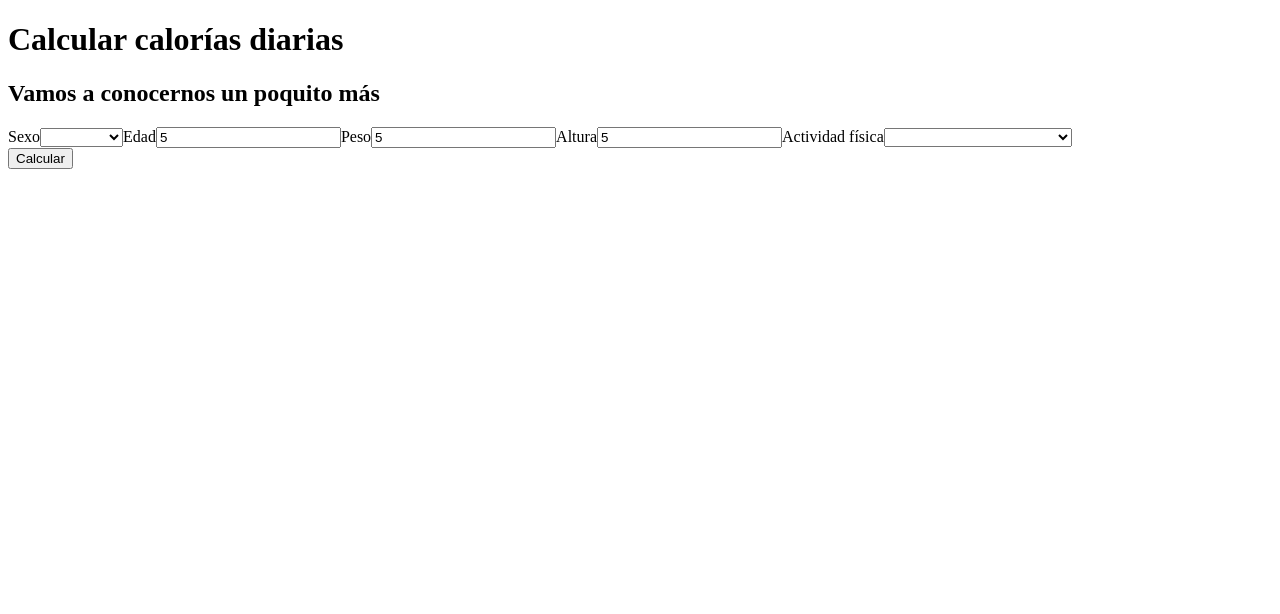
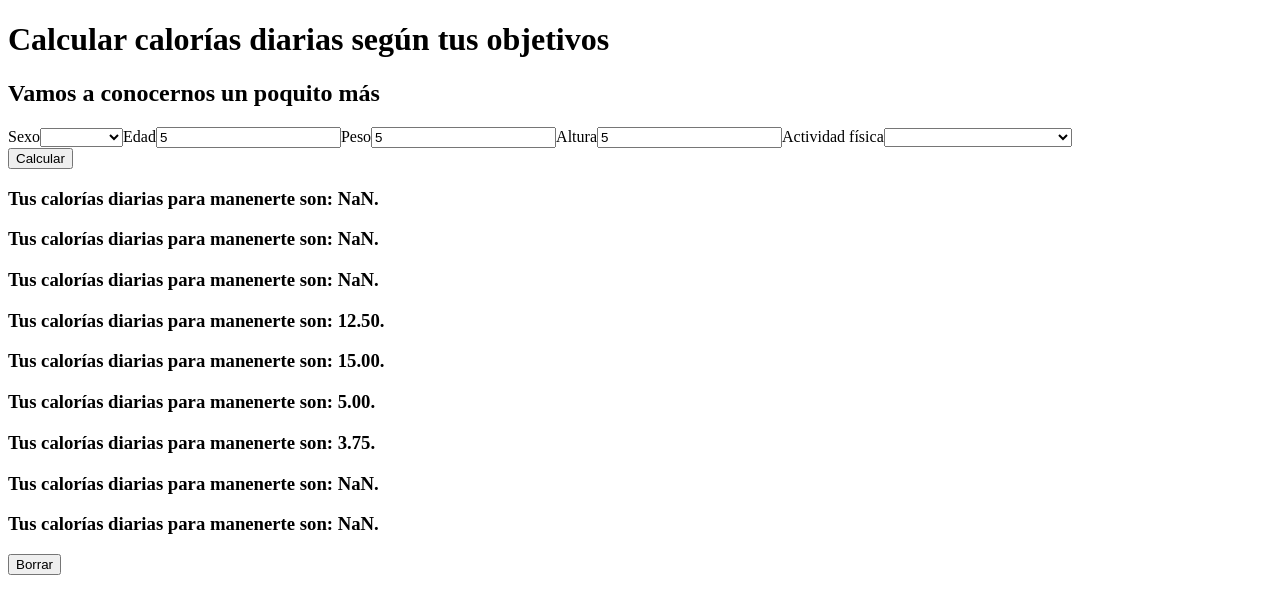
Before and after one commit to Cristinalorenzomontes/CalculadoraDeCalorias, a React (Create React App) app: page / in a window 1280 px wide. Both pictures are taken after typing "5", "5", "5" into the empty fields and a click on the button "Calcular". Shown: the top 614 px of the page. Built offline with nearby package versions, Linux system fonts and the light colour scheme.

Commit message:
Add function

```diff
--- a/public/index.html
+++ b/public/index.html
@@ -10,7 +10,7 @@
       content="Web site created using create-react-app"
     />
 
-    <title>React App</title>
+    <title>Calculadora KCAL</title>
   </head>
   <body>
     <noscript>You need to enable JavaScript to run this app.</noscript>
--- a/src/App.js
+++ b/src/App.js
@@ -2,12 +2,19 @@ import React, {useState} from 'react';
 import './App.css';
 import Form from './components/Form/Form';
 import formData from './data/form.json';
-// import Result from './components/Results/Result';
-// import Alert from 'react-bootstrap/Alert';
+import Result from './components/Results/Result';
 
 
+const initialFormState = {
+gender: "n",
+age: "",
+weight: "",
+height: "",
+phisicalActivity: "n"}
+
 const App = () => {
-  const [inputValues, setInputValues] = useState({})
+  const [inputValues, setInputValues] = useState(initialFormState)
+  const [isFormSubmited, setIsFormSubmited] = useState(false)
 
   const handleInputChange = (ev, id) => setInputValues({ ...inputValues, [id]: ev.target.value });
 
@@ -17,87 +24,65 @@ const App = () => {
       weight,
       height,
       phisicalActivity } = inputValues;
-    console.log({gender,
-      age,
-      weight,
-      height,
-      phisicalActivity })
 
 
-      // [
-      //   'primary',
-      //   'secondary',
-      //   'success',
-      //   'danger',
-      //   'warning',
-      //   'info',
-      //   'light',
-      //   'dark',
-      // ].map((variant, idx) => (
-      //   <Alert key={idx} variant={variant}>
-      //     This is a {variant} alert—check it out!
-      //   </Alert>
-      // ));
-
-  if (gender === undefined){
+  if (gender === ""){
         alert('Necesitamos conocer tu sexo para ajustar el cálculo lo máximo posible')
         return
         }
-  if (age === undefined){
+  if (age === ""){
     alert('La edad es solo un número, ¡pon tu edad anda!')
     return
     }
-  if (height === undefined){
+  if (height === ""){
       alert('No olvides poner tu altura')
       return
       }
-  if (weight === undefined){
+  if (weight === ""){
         alert('Tu peso no te define, ¡así que ponlo sin miedo')
         return
   }
-    if (phisicalActivity === undefined) {
-    alert('¿Cuánto deporte haces semanalmente?')
+    if (phisicalActivity === "") {
+      alert('¿Cuánto deporte haces semanalmente?')
+      return
   }
 
+    setIsFormSubmited(true)
+  }
 
-    console.log("es",{inputValues});
-let resultado = (9.99 * parseInt(weight) + 6.25 * parseInt(height) + 4.92 * parseInt(age) - 50)
-    if (gender === "m") resultado = resultado - 200
-    const multiplier = parseFloat(phisicalActivity)
-    resultado = resultado * multiplier;
-    console.log('Mantenimiento ' + resultado)
+let resultado = ((9.99 * parseInt(inputValues.weight)) + (6.25 * parseInt(inputValues.height)) + (4.92 * parseInt(inputValues.age)) - 50) - 200
+if (inputValues.gender === "f") resultado = resultado - 200
+const multiplier = parseFloat(inputValues.phisicalActivity)
+resultado = resultado * multiplier;
 
-    let resultadoGanarMasa = resultado + 300;
-    console.log('Ganar Masa ' + resultadoGanarMasa);
+let resultadoGanarMasa = resultado + 300;
+let resultadoPerderGrasa = resultado - 300;
 
-    let resultadoPerderGrasa = resultado - 300;
-    console.log('Perder Grasa '+ resultadoPerderGrasa);
+const getMacronutrients = (number) => inputValues.weight * number
 
-    let resultadoProteinasVolumen = weight * 2.5;
-    console.log('Proteínas Volumen ' + resultadoProteinasVolumen);
+const resultadoProteinasVolumen = getMacronutrients(2.5)
+const resultadoProteinasDefinicion = getMacronutrients(3)
+const resultadoGrasasVolumen =  getMacronutrients(1)
+const resultadoGrasasDefinicion = getMacronutrients(0.75)
 
-    let resultadoProteinasDefinicion = weight * 3;
-    console.log('Proteínas Definición ' + resultadoProteinasDefinicion);
+let resultadoCarbosVolumen = ((resultadoGanarMasa - (resultadoProteinasVolumen * 4) - (resultadoGrasasVolumen * 9)) / 4);
+let resultadoCarbosDefinicion = ((resultadoPerderGrasa - (resultadoProteinasDefinicion * 4) - (resultadoGrasasDefinicion * 9)) / 4);
 
-    let resultadoGrasasVolumen = weight * 1;
-    console.log('Grasas Volumen ' + resultadoGrasasVolumen);
 
-    let resultadoGrasasDefinicion = weight * 0.75;
-    console.log('Grasas Definición ' + resultadoGrasasDefinicion);
-
-    let resultadoCarbosVolumen = ((resultadoGanarMasa - (resultadoProteinasVolumen * 4) - (resultadoGrasasVolumen*9)) / 4);
-    console.log('Carbos Volumen ' + resultadoCarbosVolumen);
-
-    let resultadoCarbosDefinicion = ((resultadoPerderGrasa -(resultadoProteinasDefinicion * 4) - (resultadoGrasasDefinicion * 9)) / 4);
-    console.log('Carbos Definición ' + resultadoCarbosDefinicion);
-}
+  const handleReset = () => {
+    setInputValues(initialFormState);
+    setIsFormSubmited(false)
+  }
 
   return (
     <div className="App">
-      <Form inputFields={formData.inputFields} onInputChange={handleInputChange} />
+      <Form inputFields={formData.inputFields} onInputChange={handleInputChange} inputValues={inputValues} />
       <button onClick={handdleButton}>Calcular</button>
-      {/* {resultado ? <Result props={resultado} />: null} */}
-    </div>
+      {isFormSubmited && <>
+      <Result resultado={resultado} ganarMasa={resultadoGanarMasa} perderGrasa={resultadoPerderGrasa} proteinasVolumen={resultadoProteinasVolumen} proteinasDefinicion={resultadoProteinasDefinicion} grasasVolumen={resultadoGrasasVolumen} grasasDefinicion={resultadoGrasasDefinicion} carbosVolumen={resultadoCarbosVolumen} carbosDefinicion={resultadoCarbosDefinicion}/>
+      <button onClick={handleReset}>Borrar</button>
+      </>}
+ </div>
   );
 }
 
--- a/src/components/Form/Form.js
+++ b/src/components/Form/Form.js
@@ -2,15 +2,17 @@ import React from 'react';
 import Input from '../Input/Input';
 
 
-const Form = ({inputFields, onInputChange}) => {
+const Form = ({inputFields, onInputChange, inputValues}) => {
+  console.log('hola soy ' + inputValues)
+
   return (
     <form>
-      <h1 className="h1">Calcular calorías diarias</h1>
+      <h1 className="h1">Calcular calorías diarias según tus objetivos</h1>
       <h2 className="h2">Vamos a conocernos un poquito más</h2>
     {inputFields.map(({label, id, type, placeholder, options}) =>
     <>
             <label>{label}</label>
-            <Input id={id} type={type} placeholder={placeholder} options={options} onChange={(ev) => onInputChange(ev, id)}
+            <Input id={id} type={type} placeholder={placeholder} options={options} value={inputValues[id]} onChange={(ev) => onInputChange(ev, id)}
  />
     </>)}
     </form>
--- a/src/components/Input/Input.js
+++ b/src/components/Input/Input.js
@@ -1,10 +1,13 @@
 import React from 'react';
 
 
-const Input = ({id, type, placeholder, options, onChange}) => {
+const Input = ({id, type, placeholder, options, onChange, value}) => {
+  console.log('hola soy ' + value + 'en input')
+
+
  if (type === 'singleselect') {
       return (
-        <select id={id} placeholder={placeholder} onChange={onChange}
+        <select id={id} placeholder={placeholder} onChange={onChange} value={value}
         >
               {options.map((option) => (
                   <option key={option.key} value={option.value}>{option.text}</option>
@@ -19,6 +22,7 @@ const Input = ({id, type, placeholder, options, onChange}) => {
         placeholder={placeholder}
         type={type}
         onChange={onChange}
+        value={value}
       ></input>
     );
 }
--- a/src/components/Results/Result.js
+++ b/src/components/Results/Result.js
@@ -1,7 +1,19 @@
-// import React from 'react';
+import React from 'react';
 
-// const Result = ({ }) => {
-//     return (
+const Result = ({resultado, ganarMasa, perderGrasa, proteinasVolumen, proteinasDefinicion, grasasVolumen, grasasDefinicion, carbosVolumen, carbosDefinicion}) => {
+    return (
+        <>
+            <h3>Tus calorías diarias para manenerte son: {resultado.toFixed(2)}.</h3>
+            <h3>Tus calorías diarias para manenerte son:  {ganarMasa.toFixed(2)}.</h3>
+            <h3>Tus calorías diarias para manenerte son:  {perderGrasa.toFixed(2)}.</h3>
+            <h3>Tus calorías diarias para manenerte son:  {proteinasVolumen.toFixed(2)}.</h3>
+            <h3>Tus calorías diarias para manenerte son:  {proteinasDefinicion.toFixed(2)}.</h3>
+            <h3>Tus calorías diarias para manenerte son:  {grasasVolumen.toFixed(2)}.</h3>
+            <h3>Tus calorías diarias para manenerte son:  {grasasDefinicion.toFixed(2)}.</h3>
+            <h3>Tus calorías diarias para manenerte son:  {carbosVolumen.toFixed(2)}.</h3>
+            <h3>Tus calorías diarias para manenerte son:  {carbosDefinicion.toFixed(2)}.</h3>
+        </>
+    )
+};
 
-
-//   export default Result;
+  export default Result;
```
